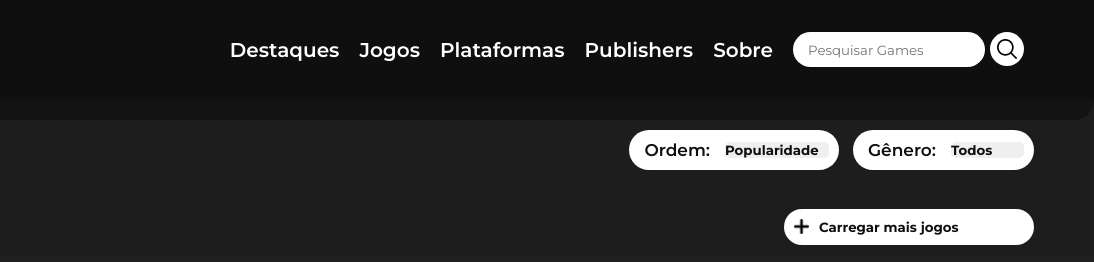
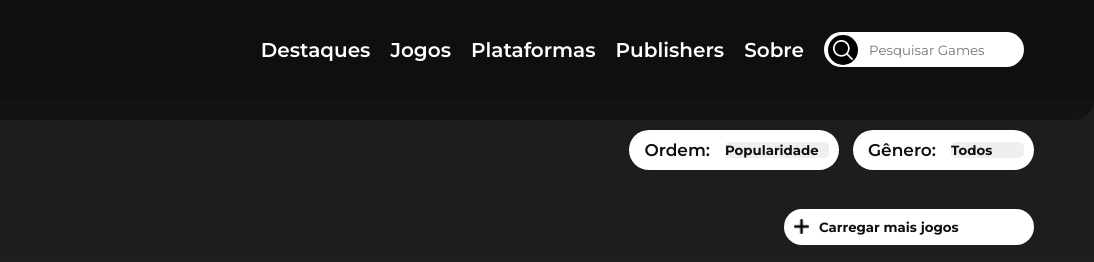
Before and after one commit to GuilhermeGS16/GameDash, a plain HTML site: page src/index.html in a window 1280 px wide. Shown: the top 262 px of the page, 186-1280 px from the left. Drawn offline with Linux system fonts and the light colour scheme; no server answers.

Commit message:
Add files via upload

```diff
--- a/src/index.html
+++ b/src/index.html
@@ -14,6 +14,8 @@
 		href="https://fonts.googleapis.com/css2?family=Josefin+Sans:wght@400;700&family=Montserrat:ital,wght@0,100;0,200;0,300;0,400;0,500;0,600;0,700;0,800;0,900;1,100;1,200;1,300;1,400;1,500;1,600;1,700;1,800;1,900&family=Raleway:wght@400;800&family=Roboto:wght@400;900&display=swap"
 		rel="stylesheet">
 	<link rel="icon" href="../assets/images/icon.png">
+	<meta name="description" content="GameDash foi desenvolvido para fins universitários">
+	<meta name="author" content="Guilherme Gonçalves Salomé">
 	<title>Gamedash</title>
 </head>
 
@@ -36,7 +38,7 @@
 						</nav>
 						<div class="pesq">
 							<input id="search-bar" class="search-bar" type="search" placeholder="Pesquisar Games">
-							<button onclick="search()" class="search"><img src="../assets/images/search.png" alt=""></button>
+							<button onclick="search()" class="search"><img src="../assets/images/search2.png" alt=""></button>
 						</div>
 						<div class="menu-hamburguer">
 							<input type="checkbox" id="menutoggle">
--- a/src/style.css
+++ b/src/style.css
@@ -3,6 +3,9 @@
     padding: 0;
     font-family: 'montserrat', sans-serif;
     scrollbar-width: thin;
+}
+html{
+    scroll-behavior: smooth;
 }
 
 *::-webkit-scrollbar {
@@ -83,29 +86,27 @@ option {
     box-shadow: none;
     outline: 0;
     border: none;
-    padding-left: 15px;
-
-    /*background-image: url(../assets/images/lupa.png);
-    background-repeat: no-repeat;
-    background-position-y: center;
-    background-position-x: 10px;*/
+    padding-left: 45px;
+    padding-right: 15px;
 }
 
 .search {
-    background-color: white;
-    width: 42px;
-    height: 34px;
+    background-color: rgb(0, 0, 0);
+    width: 30px;
+    height: 30px;
     border-radius: 50px;
     cursor: pointer;
     border: 0;
+    position: absolute;
+    margin-left: 4px;
     display: flex;
+    align-items: center;
     justify-content: center;
-    align-items: center;
 }
 
 .pesq {
     display: flex;
-    gap: 5px;
+    align-items: center;
 }
 
 .search img {
```
Also changed, not shown: assets/images/search2.png (added).
